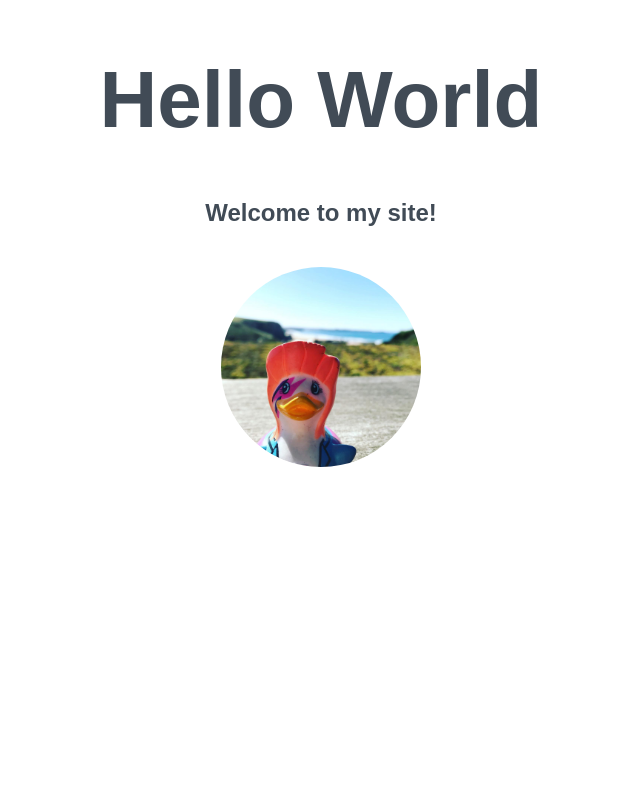
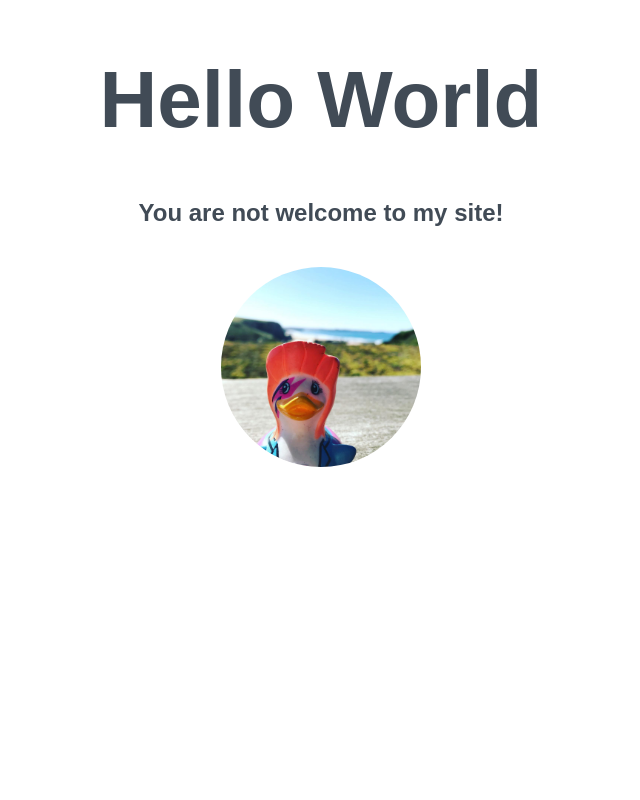
Before and after one commit to StephJones87/beginners-week-one-master, a plain HTML site: page index.html in a window 1280 px wide. Shown: the top 800 px of the page, without its empty margins (327-967 px from the left). Drawn offline with Linux system fonts and the light colour scheme.

Commit message:
Update index.html
I've changed a line.

```diff
--- a/index.html
+++ b/index.html
@@ -13,7 +13,7 @@
   <div>
     <h1>Hello World</h1>
 
-    <h2>Welcome to my site!</h2>
+    <h2>You are not welcome to my site!</h2>
 
     <!-- image of a duck -->
 
```
